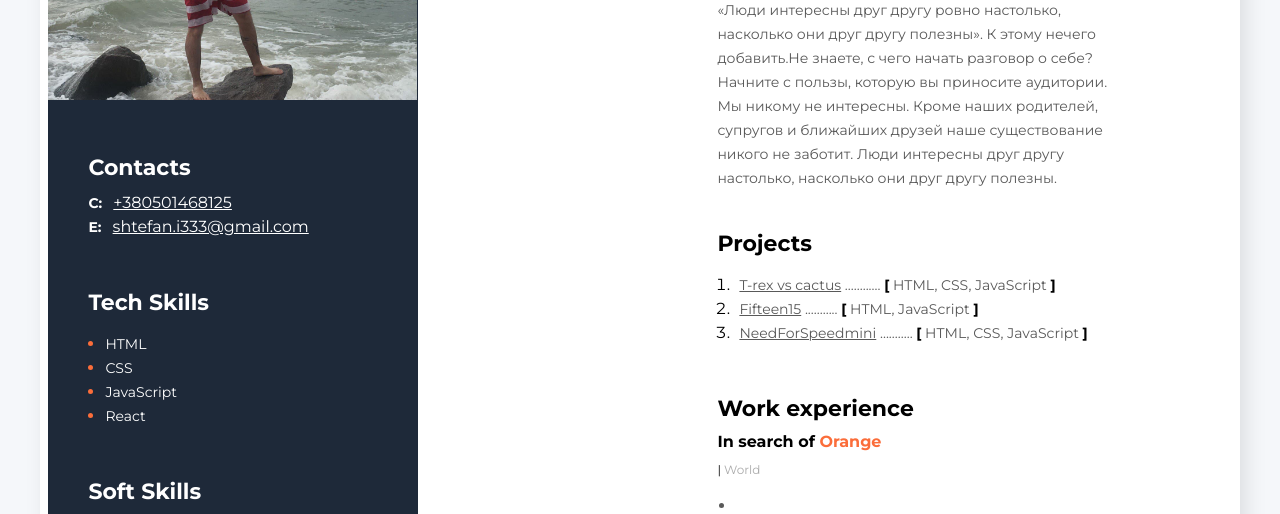
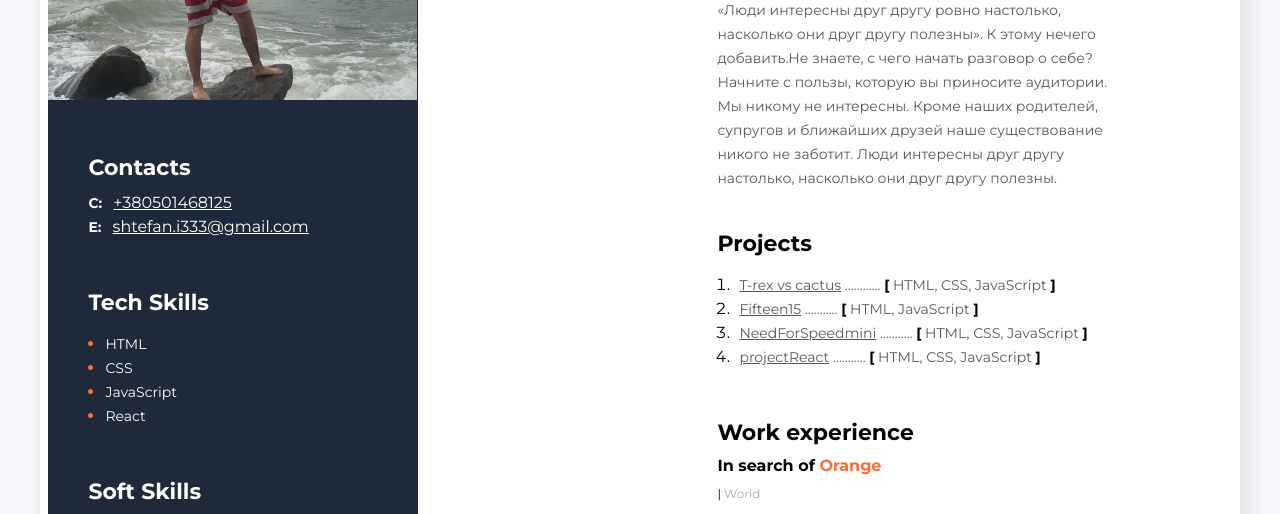
Before and after one commit to ShtefanI11/Resume, a plain HTML site: page index.html in a window 1280 px wide. Shown: the part 257-771 px from the top of the page. Drawn offline with Linux system fonts and the light colour scheme.

Commit message:
Update index.html

```diff
--- a/index.html
+++ b/index.html
@@ -41,7 +41,6 @@
                         ...........
                         <span class="my-projects-bracket">[</span> HTML, JavaScript <span class="my-projects-bracket">]</span>
                         </span>
-                        </span>
                     </li>
                     <li class="my-projects-item">
                         <span class="my-projects-text">
@@ -49,6 +48,12 @@
                         ...........
                         <span class="my-projects-bracket">[</span> HTML, CSS, JavaScript <span class="my-projects-bracket">]</span>
                         </span>
+                    </li>
+                    <li class="my-projects-item">
+                        <span class="my-projects-text">
+                        <a href="https://github.com/Shtefan33/SiteNetwork" class="my-projects-link">projectReact</a>
+                        ...........
+                        <span class="my-projects-bracket">[</span> HTML, CSS, JavaScript <span class="my-projects-bracket">]</span>
                         </span>
                     </li>
                 </ol>
```
